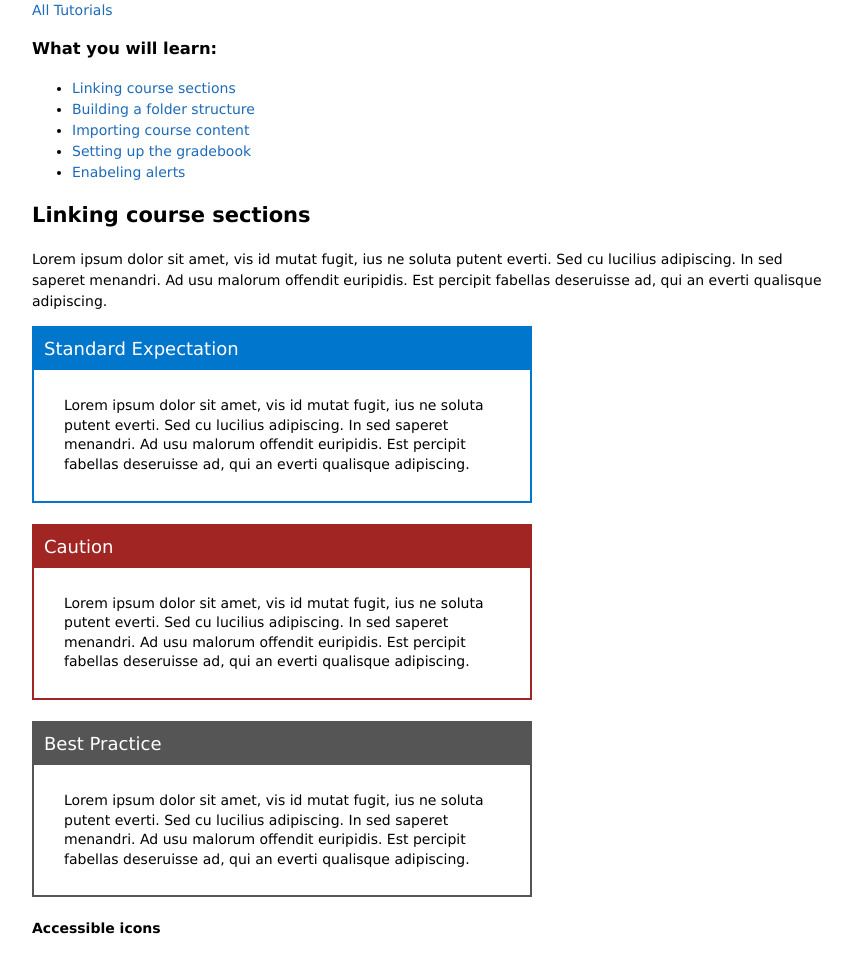
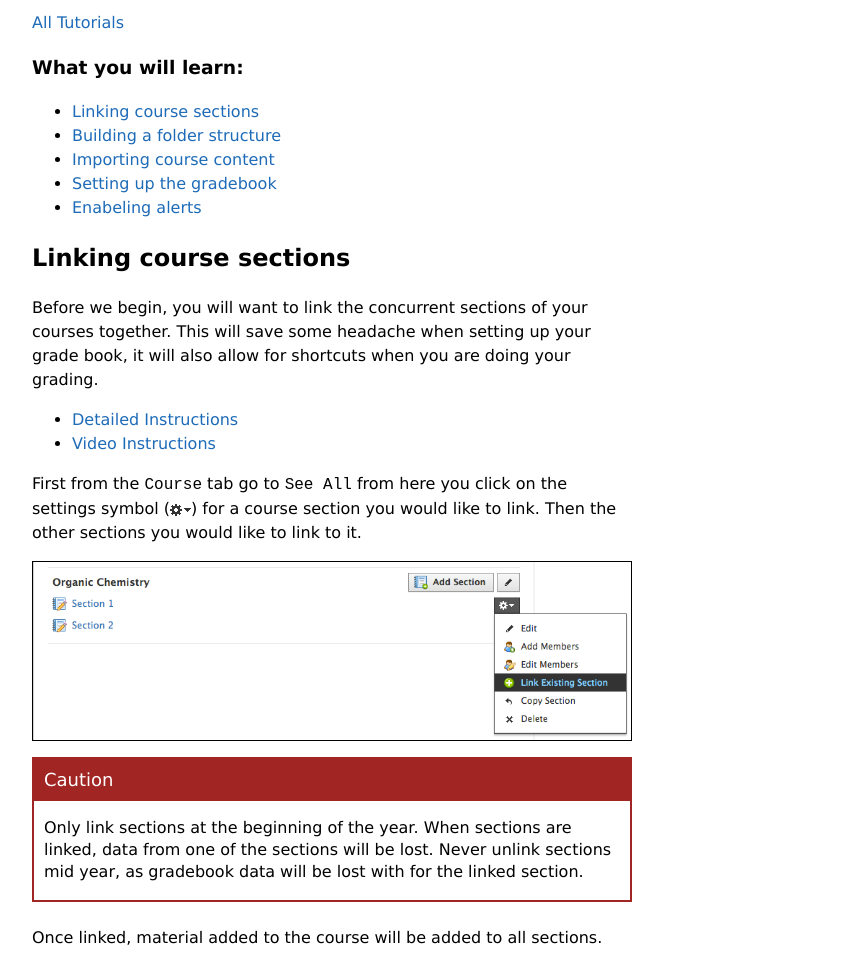
Before and after one commit to tbeattysk/hkistuts, a plain HTML site: page courseSetup.html in a window 1280 px wide. Shown: the part 80-1033 px from the top of the page, without its empty margins (48-900 px from the left). Drawn offline with Linux system fonts and the light colour scheme.

Commit message:
Example Content

```diff
--- a/courseSetup.html
+++ b/courseSetup.html
@@ -12,7 +12,7 @@
     <!-- http://flexboxgrid.com/ and http://kushagragour.in/lab/hint/-->
   </head>
   <body>
-  	<div style="width:800px">
+  	<div style="max-width:600px">
   	<h1>Course Setup</h1>
   	<span><a href="index.html">All Tutorials</a></span>
     <div class="overview">
@@ -21,7 +21,7 @@
 
     		<li ><a href="#linkingCourse">
     			<span class="hint--right hint--warning" aria-label="
-    			Do things once for all section of the same course.">Linking course sections</span>
+    			Add materials once for all section.">Linking course sections</span>
     		</a></li>
     		<li><a href="#folderStructure">Building a folder structure</a></li>
     		<li><a href="#courseContent">Importing course content</a></li>
@@ -33,17 +33,33 @@
     <div class="videoSection"></div>
     <section>
     	<h2 id="linkingCourse">Linking course sections</h2>
-    	<p>Lorem ipsum dolor sit amet, vis id mutat fugit, ius ne soluta putent everti. Sed cu lucilius adipiscing. In sed saperet menandri. Ad usu malorum offendit euripidis. Est percipit fabellas deseruisse ad, qui an everti qualisque adipiscing.</p>
+    	<p>Before we begin, you will want to link the concurrent sections of your courses together. This will save some headache when setting up your grade book, it will also allow for shortcuts when you are doing your grading.</p>
+    	<ul>
+    		<li><a href="https://www.schoology.com/blog/your-new-superpower-manage-multiple-course-sections-at-once">Detailed Instructions</a></li>
+
+    		<li><a onclick="toggle_visibility('linkingVid')"> Video Instructions</a></li>
+    		<div style="display:none" id="linkingVid"><iframe width="560" height="315" src="https://www.youtube.com/embed/e_DWSFn9_KM?rel=0" frameborder="0" allowfullscreen></iframe></div>
+    	</ul>
+    	<p> First from the <code>Course</code> tab go to <code>See All</code> from here you click on the settings symbol (<img src="res/gear.png">) for a course section you would like to link. Then the other sections you would like to link to it.</p>
+    	<p><img src="res/Linking_Existing_Sections.png" style="border:1px solid black"></p>
+
+    	<aside class="hint red">
+    		<div class="top"><span>Caution</span></div>
+    		<p>Only link sections at the beginning of the year. When sections are linked, data from one of the sections will be lost. Never unlink sections mid year, as gradebook data will be lost with for the linked section.</p>
+    	</aside>
+
+    	<p> Once linked, material added to the course will be added to all sections. There are options to make section specific material.</p>
+    </section>
+    <section>
+    	<h2 id="folderStructure">Building a folder structure</h2>
+    	<p>A well organized materials section for your course will help students to navigate the course content.</p>
 
     	<aside class="hint blue">
     		<div class="top"><span>Standard Expectation</span></div>
-    		<p>Lorem ipsum dolor sit amet, vis id mutat fugit, ius ne soluta putent everti. Sed cu lucilius adipiscing. In sed saperet menandri. Ad usu malorum offendit euripidis. Est percipit fabellas deseruisse ad, qui an everti qualisque adipiscing.</p>
+    		<p>All courses must have a course outline at the top of the materials. This will help parents in understanding what information to find where. Although different classes will understanbly have different folder structures, this document should be considered the best practice.</p>
 		</aside>
 
-    	<aside class="hint red">
-    		<div class="top"><span>Caution</span></div>
-    		<p>Lorem ipsum dolor sit amet, vis id mutat fugit, ius ne soluta putent everti. Sed cu lucilius adipiscing. In sed saperet menandri. Ad usu malorum offendit euripidis. Est percipit fabellas deseruisse ad, qui an everti qualisque adipiscing.</p>
-    	</aside>
+
 
     	<aside class="hint">
     		<div class="top"><span>Best Practice</span></div>
@@ -51,9 +67,7 @@
     	</aside>
 
 
-    	<div class="bs-callout bs-callout-warning" id=""> <h4>Accessible icons</h4> <p>Modern versions of assistive technologies will announce CSS generated content, as well as specific Unicode characters. To avoid unintended and confusing output in screen readers (particularly when icons are used purely for decoration), we hide them with the <code>aria-hidden="true"</code> attribute.</p> <p>If you're using an icon to convey meaning (rather than only as a decorative element), ensure that this meaning is also conveyed to assistive technologies – for instance, include additional content, visually hidden with the <code>.sr-only</code> class.</p> <p>If you're creating controls with no other text (such as a <code>&lt;button&gt;</code> that only contains an icon), you should always provide alternative content to identify the purpose of the control, so that it will make sense to users of assistive technologies. In this case, you could add an <code>aria-label</code> attribute on the control itself.</p> </div>
-    	<h2 id="folderStructure">Building a folder structure</h2>
-    	<p>Lorem ipsum dolor sit amet, vis id mutat fugit, ius ne soluta putent everti. Sed cu lucilius adipiscing. In sed saperet menandri. Ad usu malorum offendit euripidis. Est percipit fabellas deseruisse ad, qui an everti qualisque adipiscing.</p>
+
     	<h2 id="courseContent">Importing course content</h2>
     	<p>Lorem ipsum dolor sit amet, vis id mutat fugit, ius ne soluta putent everti. Sed cu lucilius adipiscing. In sed saperet menandri. Ad usu malorum offendit euripidis. Est percipit fabellas deseruisse ad, qui an everti qualisque adipiscing.</p>
     	adipiscing.</p>
@@ -64,5 +78,17 @@
 
     </section>
     </div>
+    <script type="text/javascript">
+<!--
+    function toggle_visibility(id) {
+       var e = document.getElementById(id);
+       if(e.style.display == 'block')
+          e.style.display = 'none';
+       else
+          e.style.display = 'block';
+    }
+	//-->
+	</script>
   </body>
+
 </html>
--- a/stylesheets/stylesheet.css
+++ b/stylesheets/stylesheet.css
@@ -5,12 +5,18 @@ body {
   padding-left: 80px;
   margin: 0;
   font-family: "Lucida Grande",Tahoma,Verdana,Arial,sans-serif;
-  font-size: 14px;
+  font-size: 16px;
   line-height: 1.5;
   }
+img{
+  height: auto;
+  max-width: 100%;
+  vertical-align: middle;
+}
 
 aside.hint {
-  width:500px;
+  max-width:700px;
+  align-self: center;
   border-color: #555;
   line-height: 140%;
   margin: 12px 0 1.5em;
@@ -34,7 +40,7 @@ aside.hint > div.top{
   background-repeat: no-repeat;
 }
 aside.hint >p{
-    padding: 12px 30px;
+    padding: 0px 10px;
     position: relative;
 }
 aside.hint.blue{
```
Also changed, not shown: res/Linking_Existing_Sections.png (added), res/gear.png (added).
